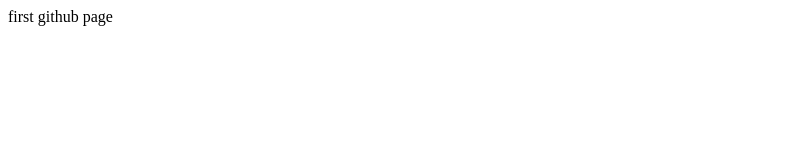
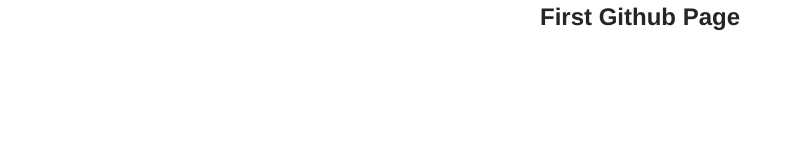
Before and after one commit to varkerkamachi/varkerkamachi.github.com, a plain HTML site: page index.html in a window 1280 px wide. Shown: the whole page, without its empty margins (0-795 px from the left). Drawn offline with Linux system fonts and the light colour scheme.

Commit message:
new styles for index page

```diff
--- /dev/null
+++ b/css/styles.css
@@ -0,0 +1,23 @@
+html,
+html * {
+	text-align:center;
+	width:100%;
+	height:100%;
+}
+
+body {
+	text-align:center;
+	width:990px;
+	margin:0 auto;
+	font:normal 14px/18px "Helvetica", "Tahoma", sans-serif;
+	color:#282424;
+}
+
+h1, h2, h3 {
+	margin:8px 0 12px;
+	font-weight:bold;
+}
+
+h1 {
+	font-size:24px;
+}
--- a/index.html
+++ b/index.html
@@ -1 +1,14 @@
-first github page
+<htmL>
+<head>
+<title>Vark Pages</title>
+<link rel="stylesheet" type="text/css" media="screen" href="css/styles.css" />
+</head>
+
+<body>
+
+<h1>First Github Page</h1>
+
+
+</body>
+
+</html>
```
